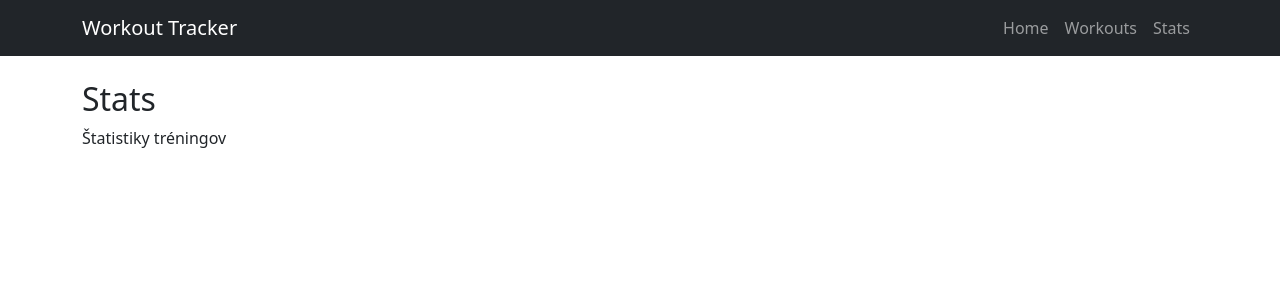
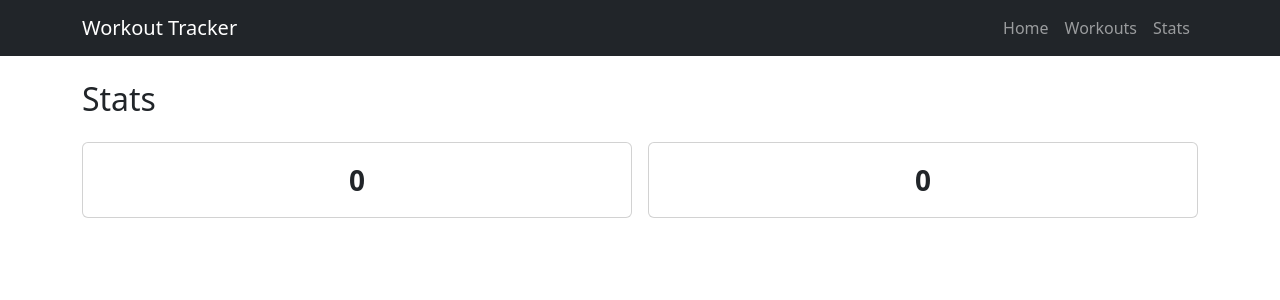
Before and after one commit to Ha-Khu/Workout-tracker, a Vue app: page /stats in a window 1280 px wide. Shown: the top 300 px of the page. Built offline with nearby package versions, Linux system fonts and the light colour scheme.

Commit message:
Pridanie komponentu StatsCard a upravenie stránky Stats

```diff
--- /dev/null
+++ b/src/components/StatsCard.vue
@@ -0,0 +1,26 @@
+<template>
+    <div class="card text-center">
+        <div class="card-body">
+            <div class="text-muted">{{ label }}</div>
+            <div class="fs-3 fw-bold">{{ value }}</div>
+        </div>
+    </div>
+</template>
+
+<script>
+    export default {
+        name: 'StatsCard',
+
+        props: {
+            lable: {
+                type: String,
+                required: true
+            },
+
+            value: {
+                type: [String, Number],
+                required: true
+            }
+        }
+    }
+</script>
--- a/src/stores/workouts.js
+++ b/src/stores/workouts.js
@@ -8,6 +8,14 @@ export const useWorkoutsStore = defineStore('workouts', {
     getters: {
         workoutCount(state){
             return state.workouts.length
+        },
+
+        totalExerciseCount(state){
+            let total = 0
+            for(const w of state.workouts){
+                if(Array.isArray(w.exercises)) total += w.exercises.length
+            }
+            return total
         }
     },
 
--- a/src/view/StatsView.vue
+++ b/src/view/StatsView.vue
@@ -1,12 +1,44 @@
 <template>
     <div class="container mt-4">
         <h2>Stats</h2>
-        <p>Štatistiky tréningov</p>
+
+        <div class="row g-3 mt-2">
+            <div class="col-12 col-md-6">
+                <StatsCard label="Počet tréningov" :value="workoutCount" />
+            </div>
+
+            <div class="col-12 col-md-6">
+                <StatsCard label="Počet cvikov spolu" :value="totalExerciseCount" />
+            </div>
+        </div>
     </div>
 </template>
 
 <script>
+    import StatsCard from '@/components/StatsCard.vue';
+    import { useWorkoutsStore } from '@/stores/workouts';
+
     export default {
-        name: 'StatsView'
+        name: 'StatsView',
+
+        components: {
+            StatsCard
+        },
+
+        data() {
+            return {
+                workoutsStore: useWorkoutsStore()
+            }
+        },
+
+        computed: {
+            workoutCount(){
+                return this.workoutsStore.workoutCount
+            },
+
+            totalExerciseCount() {
+                return this.workoutsStore.totalExerciseCount
+            }
+        }
     }
 </script>
```
